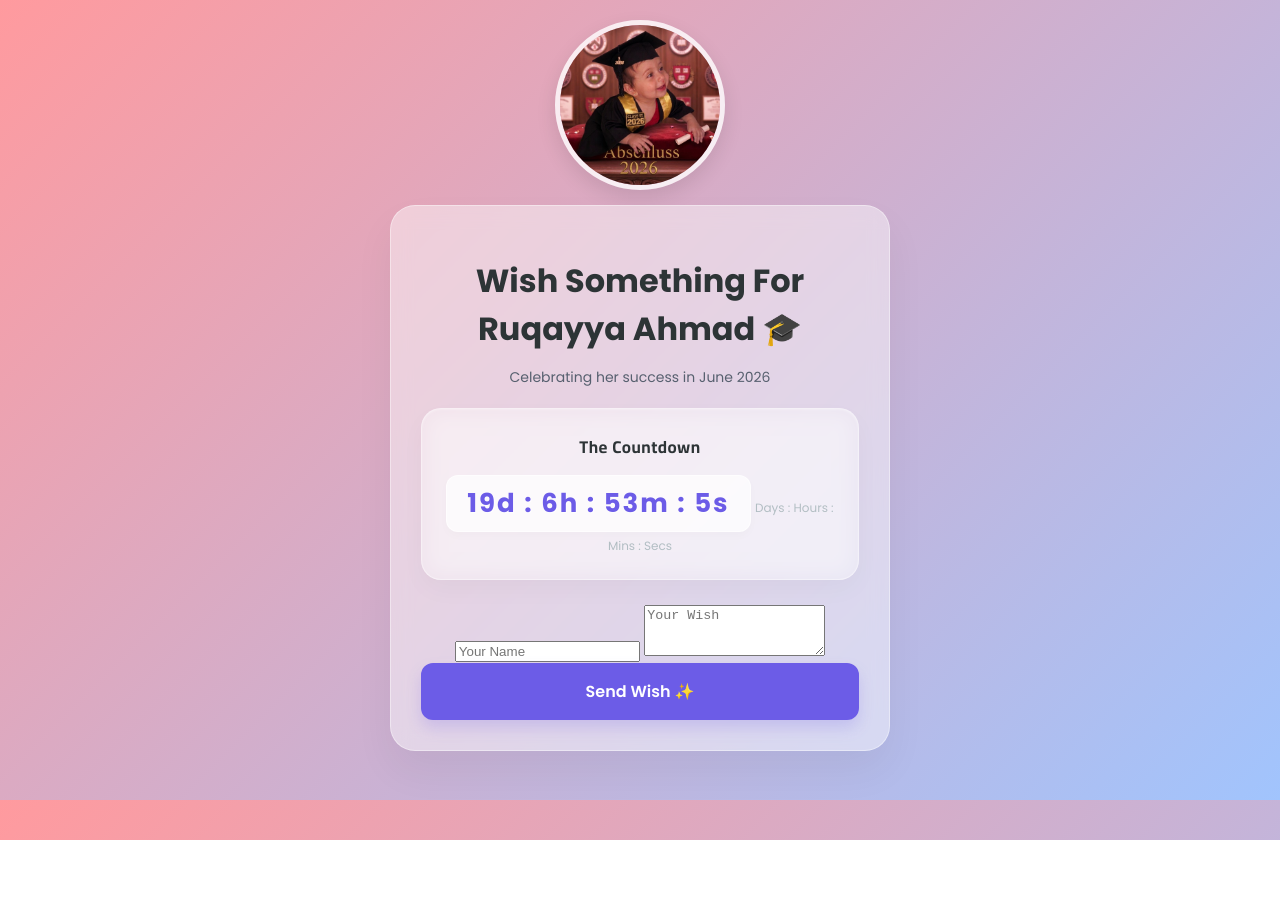
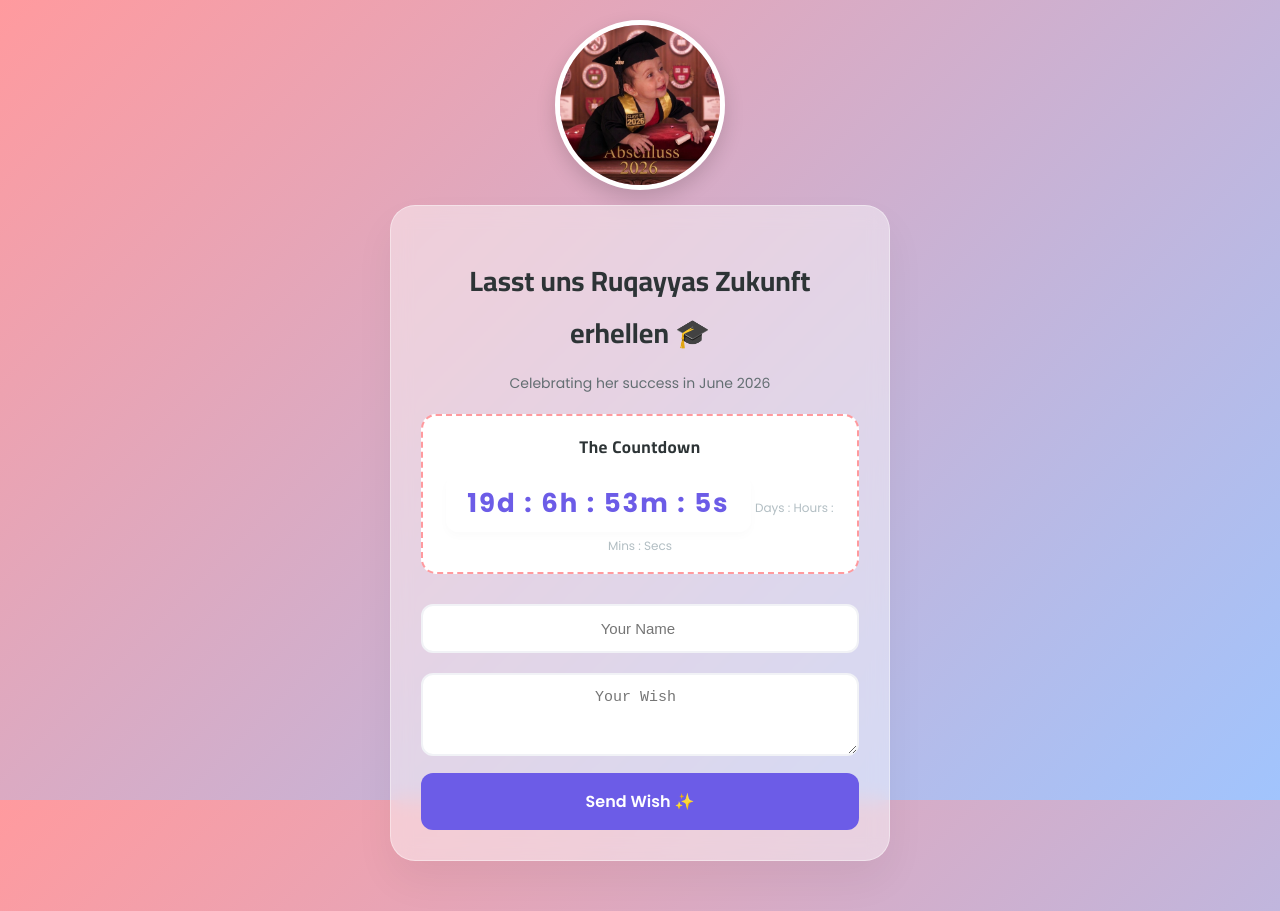
Before and after one commit to Abdulrahman-Aladawi/Ruqayya-wishes, a website: page public/index.html in a window 1280 px wide. Before the commit the page ends 840 px from the top, so only its background shows below. Drawn offline with Linux system fonts and the light colour scheme; no server answers.

Commit message:
change the font

```diff
--- a/public/index.html
+++ b/public/index.html
@@ -8,14 +8,14 @@
     <style>
 
         :root {
+            /* Pink to Blue Gradient Colors */
             --pink: #ff9a9e;
             --blue: #a1c4fd;
             --primary-text: #2d3436;
         }
-
         body {
-    /* Font family cascade: Poppins for English, Cairo for Arabic */
-    font-family: 'Poppins', 'Cairo', sans-serif;
+            font-family: 'Poppins', sans-serif;
+            /* Pink to Blue Gradient Background */
             background: linear-gradient(135deg, var(--pink) 0%, var(--blue) 100%);
             background-attachment: fixed;
             margin: 0;
@@ -25,50 +25,55 @@ body {
             align-items: center;
             min-height: 100vh;
         }
-
         .header-img {
             width: 160px; height: 160px; object-fit: cover;
             margin-bottom: 15px; border-radius: 50%;
-    border: 5px solid rgba(255, 255, 255, 0.8);
-    box-shadow: 0 8px 20px rgba(0,0,0,0.1);
+            border: 5px solid white; box-shadow: 0 8px 20px rgba(0,0,0,0.15);
         }
-
-/* The Frosted Glass Container that matches the background */
         .container {
-    max-width: 500px; width: 100%;
-    background: rgba(255, 255, 255, 0.45); /* Semi-transparent white */
-    backdrop-filter: blur(10px); /* Frosted glass effect */
-    -webkit-backdrop-filter: blur(10px); /* Safari support */
+            max-width: 500px;
+width: 100%;
+background: rgba(255, 255, 255, 0.45); /* Translucent white to blend with gradient */
+backdrop-filter: blur(10px);
+-webkit-backdrop-filter: blur(10px);
 padding: 30px;
 border-radius: 25px;
-    border: 1px solid rgba(255, 255, 255, 0.4); /* Subtle shiny border */
+border: 1px solid rgba(255, 255, 255, 0.4);
 box-shadow: 0 20px 40px rgba(0,0,0,0.05);
 text-align: center;
 box-sizing: border-box;
         }
 
-h1 { color: #2d3436; margin-bottom: 5px; font-weight: 700; }
-.subtitle { color: #57606f; margin-bottom: 20px; font-size: 14px; font-weight: 400; }
+       h1 {
+    font-family: 'Cairo', 'Poppins', sans-serif;
+    color: #2d3436;
+    margin-bottom: 5px;
+    font-weight: 700;
+    font-size: 28px; /* Making it pop a bit more */
+}
+        .subtitle { color: #636e72; margin-bottom: 20px; font-size: 14px; }
 
-/* Premium Glassmorphism Countdown Container */
+        /* Countdown Style */
         .countdown-box {
-    background: rgba(255, 255, 255, 0.25);
-    backdrop-filter: blur(12px);
-    -webkit-backdrop-filter: blur(12px);
-    border: 1px solid rgba(255, 255, 255, 0.4);
-    padding: 22px 15px;
-    border-radius: 20px;
-    margin-bottom: 25px;
-    box-shadow: 0 10px 25px rgba(0, 0, 0, 0.03),
-                inset 0 1px 2px rgba(255, 255, 255, 0.3);
-    transition: transform 0.3s ease;
+            background: #fff;
+            border: 2px dashed var(--pink);
+            padding: 15px;
+            border-radius: 15px;
+            margin-bottom: 20px;
         }
-
-.countdown-box:hover {
-    transform: translateY(-2px);
+       .countdown-text {
+    font-family: 'Poppins', 'Cairo', sans-serif;
+    font-weight: 700;
+    font-size: 26px;
+    color: #6c5ce7;
+    letter-spacing: 2px;
+    display: inline-block;
+    background: rgba(255, 255, 255, 0.7);
+    padding: 8px 20px;
+    border-radius: 12px;
+    border: 1px solid rgba(255, 255, 255, 0.6);
+    box-shadow: 0 4px 10px rgba(0, 0, 0, 0.02);
 }
-
-/* Beautiful Heading Style */
 .arabic-text {
     font-family: 'Cairo', sans-serif;
     font-weight: 700;
@@ -78,43 +83,27 @@ h1 { color: #2d3436; margin-bottom: 5px; font-weight: 700; }
     margin-bottom: 12px;
     letter-spacing: 0.5px;
 }
+        input, textarea {
+            width: 100%; padding: 14px; margin: 10px 0;
+            border: 2px solid #f1f2f6; border-radius: 12px;
+            box-sizing: border-box; font-size: 15px; text-align: center;
+        }
 
-/* Styling the raw JavaScript output text string */
-.countdown-text {
-    font-family: 'Poppins', sans-serif;
-    font-weight: 700;
-    font-size: 26px; /* Bigger, bolder numbers */
-    color: #6c5ce7; /* Sleek graduation purple */
-    letter-spacing: 2px; /* Gives the numbers breathing room */
-    display: inline-block;
-    background: rgba(255, 255, 255, 0.7);
-    padding: 8px 20px;
-    border-radius: 12px;
-    border: 1px solid rgba(255, 255, 255, 0.6);
-    box-shadow: 0 4px 10px rgba(0, 0, 0, 0.02);
-    text-shadow: 1px 1px 0px rgba(255, 255, 255, 0.8);
-}
         button#submit-btn {
             width: 100%; background: #6c5ce7; color: white;
             padding: 16px; border: none; border-radius: 12px;
             font-size: 16px; font-weight: 600; cursor: pointer; transition: 0.3s;
             font-family: 'Poppins', 'Cairo', sans-serif;
-    box-shadow: 0 8px 15px rgba(108, 92, 231, 0.2);
         }
-button#submit-btn:hover { transform: scale(1.01); background: #5849c4; box-shadow: 0 10px 20px rgba(108, 92, 231, 0.3); }
+        button#submit-btn:hover { transform: scale(1.02); background: #5849c4; }
 
         .wishes-grid { width: 100%; max-width: 500px; margin-top: 30px; }
-
-/* Wishing Cards matching the new design standard */
         .wish-card {
-    background: rgba(255, 255, 255, 0.85);
-    backdrop-filter: blur(5px);
-    -webkit-backdrop-filter: blur(5px);
-    padding: 20px; margin-bottom: 15px;
+            background: white; padding: 20px; margin-bottom: 15px;
             border-radius: 15px; border-left: 8px solid var(--pink);
-    box-shadow: 0 8px 20px rgba(0,0,0,0.02);
+            box-shadow: 0 4px 15px rgba(0,0,0,0.05);
         }
-.pinned { border: 2px solid #f1c40f !important; background: rgba(255, 253, 242, 0.9); }
+        .pinned { border: 2px solid #f1c40f !important; background: #fffdf2; }
     </style>
 </head>
 <body>
@@ -122,7 +111,7 @@ button#submit-btn:hover { transform: scale(1.01); background: #5849c4; box-shado
     <img src="graduation_photo.jpeg" alt="Ruqayya" class="header-img">
 
     <div class="container">
-        <h1>Wish Something For Ruqayya Ahmad 🎓</h1>
+        <h1>Lasst uns Ruqayyas Zukunft erhellen 🎓</h1>
         <p class="subtitle">Celebrating her success in June 2026</p>
 
         <!-- Countdown above the name box -->
```
Lines whose indentation alone changed are shown as unchanged.
